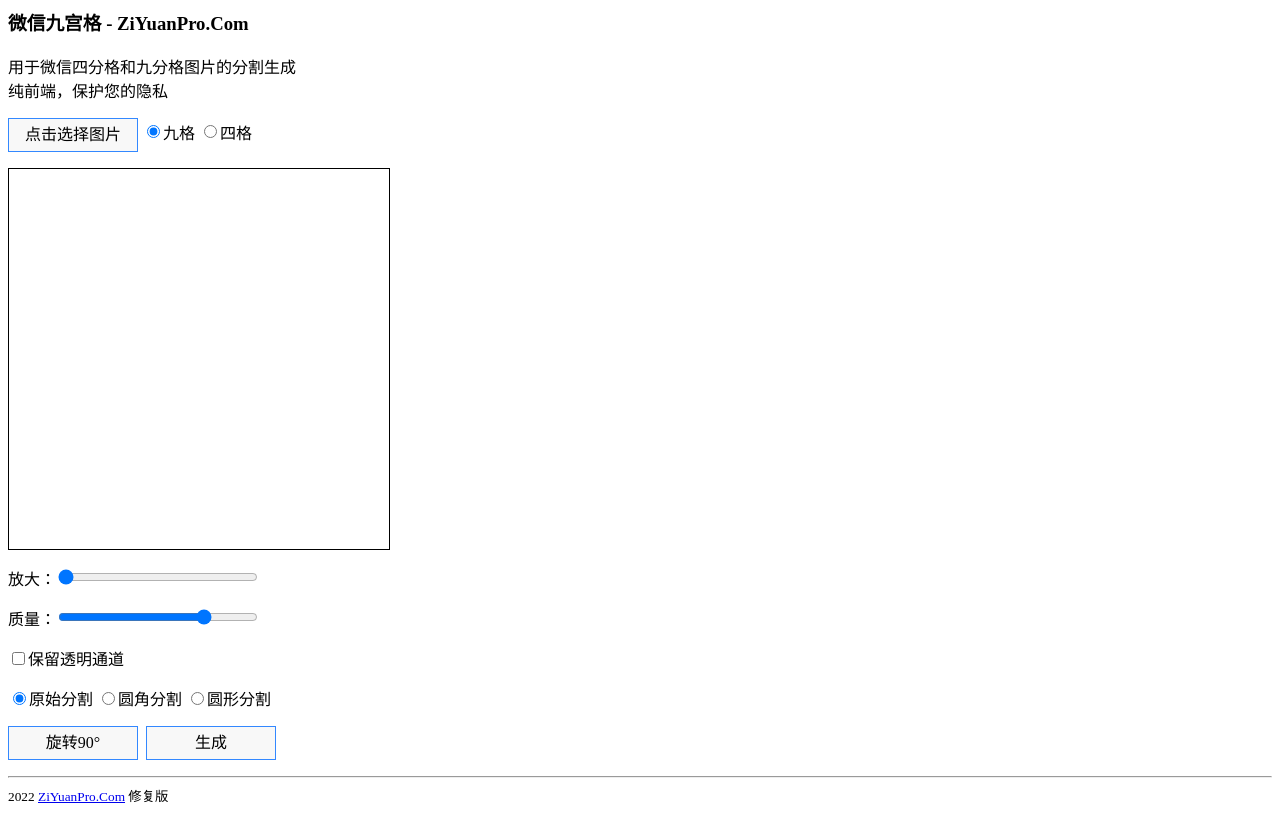
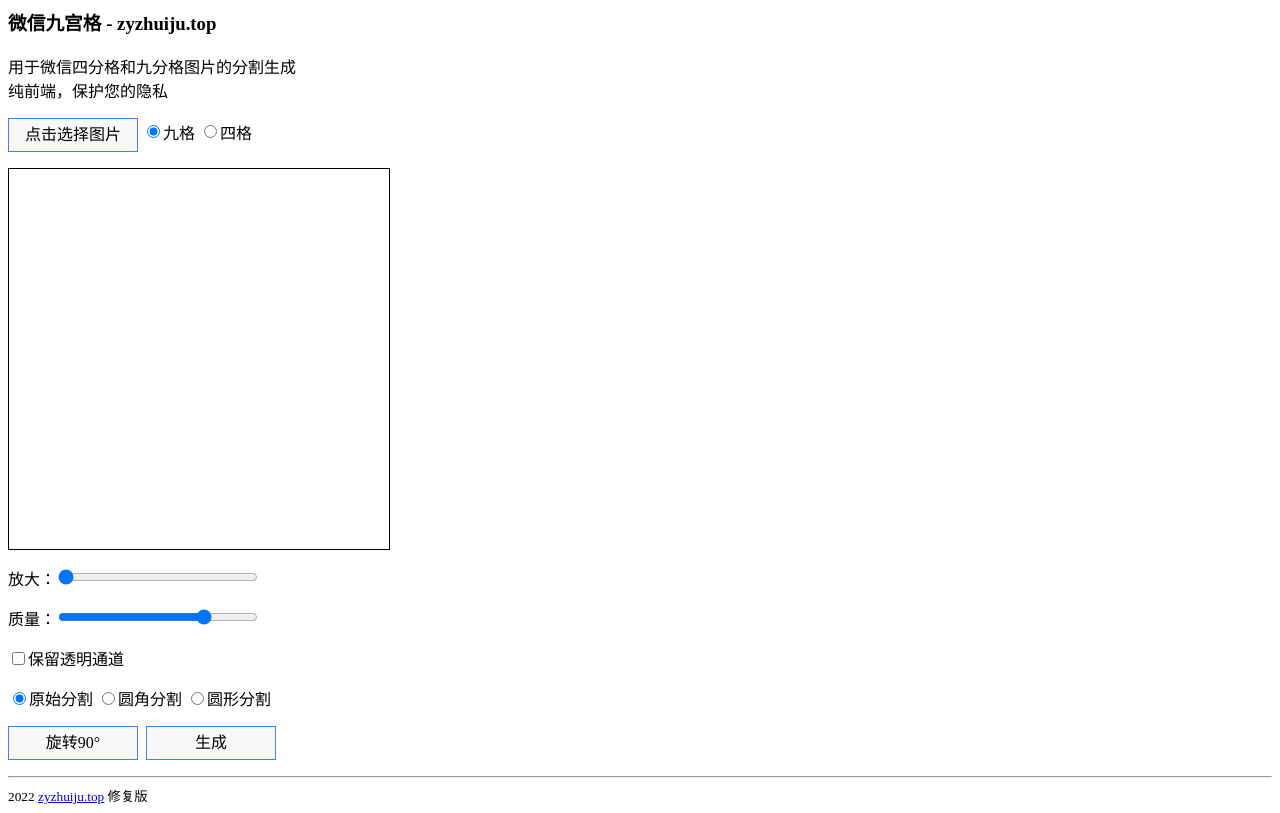
Before and after one commit to masktacy/green.github.io, a plain HTML site: page index.html in a window 1280 px wide. Drawn offline with Linux system fonts and the light colour scheme.

Commit message:
Update index.html

```diff
--- a/index.html
+++ b/index.html
@@ -51,12 +51,12 @@
 }
 </style>
 
-<title>微信九宫格 - ZiYuanPro.Com</title>
+<title>微信九宫格 - zyzhuiju.top</title>
 
 </head>
 
 <body>
-	<h3>微信九宫格 - ZiYuanPro.Com</h3>
+	<h3>微信九宫格 - zyzhuiju.top</h3>
 	<div style="margin: 1em 0">用于微信四分格和九分格图片的分割生成<br>纯前端，保护您的隐私</div>
 	<div>
 		<input id="upload_input" type="file" accept="image/*" style="display: none;" onchange="loadPic()">
@@ -79,7 +79,7 @@
 	<div id="result" style="margin: 1em 0; display: none;"></div>
 	<div id="doing" class="wx_doing" style="display: none;">处理中，请勿操作</div>
 	<hr>
-	<small> 2022 <a target="_blank" href="https://www.ziyuanpro.com">ZiYuanPro.Com</a> 修复版</small>
+	<small> 2022 <a target="_blank" href="https://www.zyzhuiju.top">zyzhuiju.top</a> 修复版</small>
 
 <script type="text/javascript">
 var touchdown = false, preclick;
```
